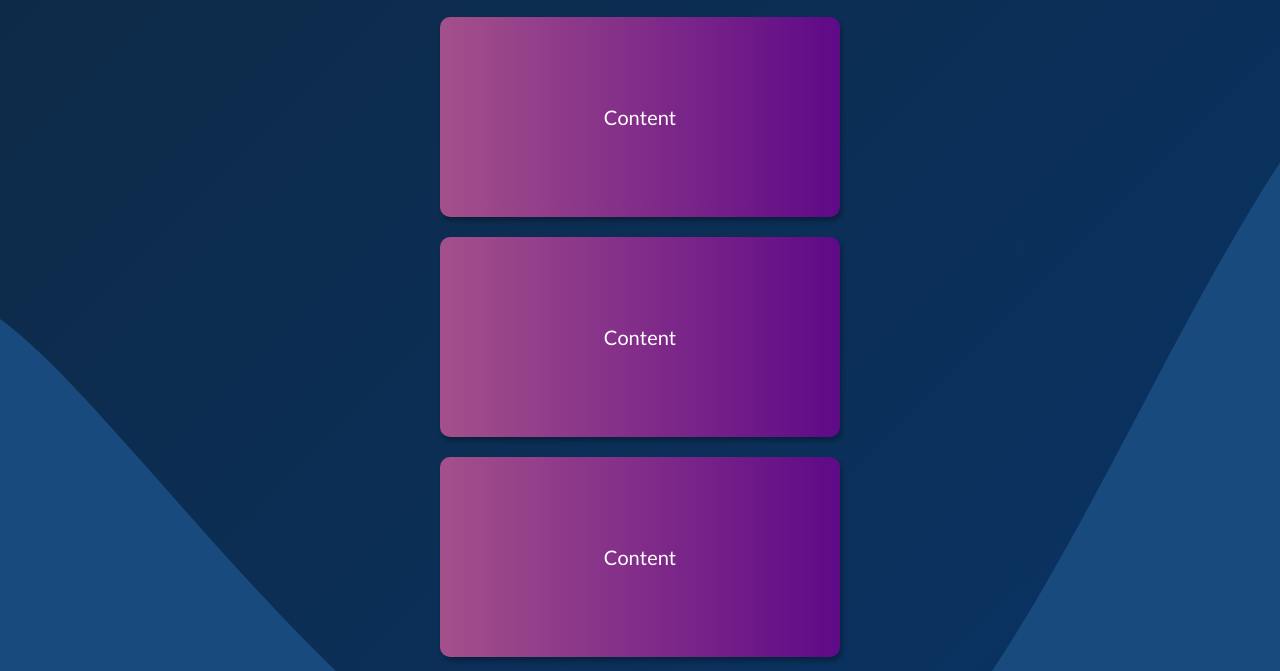
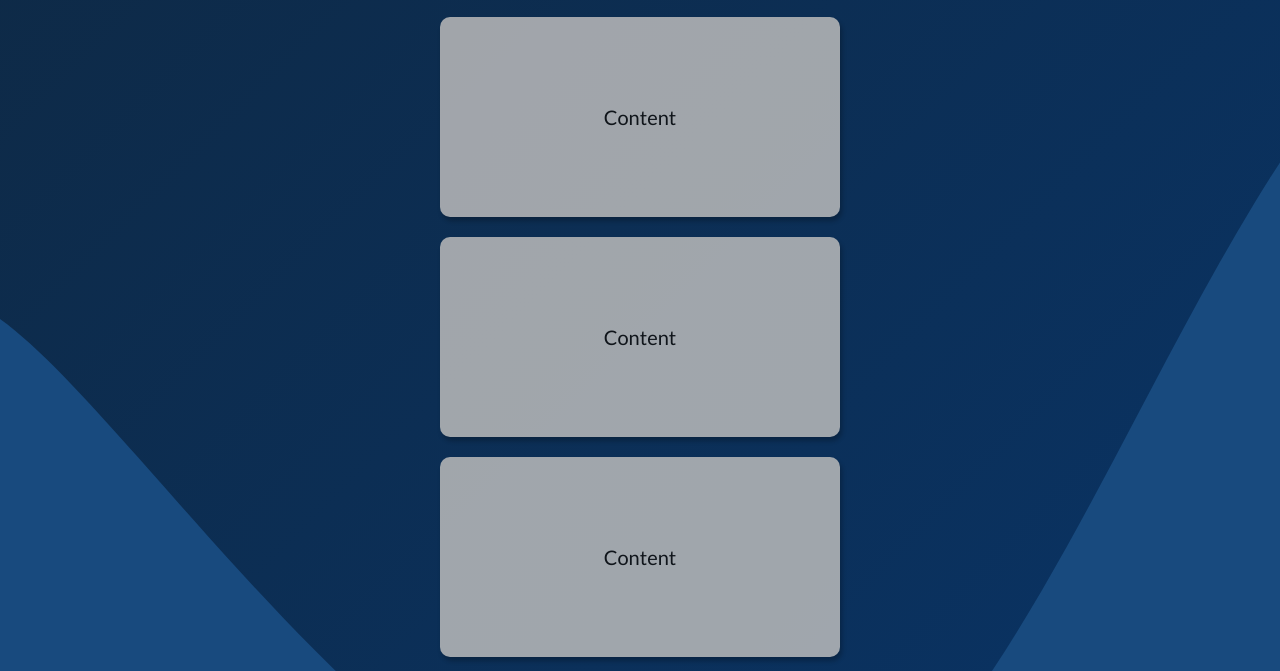
Before and after one commit to AmTanny/50days, a plain HTML site: page day-6/index.html in a window 1280 px wide. Shown: the part 52-723 px from the top of the page. Drawn offline with Linux system fonts and the light colour scheme.

Commit message:
Update style.css

```diff
--- a/day-6/style.css
+++ b/day-6/style.css
@@ -28,10 +28,10 @@ h1 {
 }
 
 .box {
-    background-color: #a4508b;
-    background-image: linear-gradient(90deg, #a4508b 0%, #5f0a87 99%);
-    color: #fff;
+    background-color: #bbb;
+    color: #111;
     display: flex;
+    opacity: 0.85;
     align-items: center;
     justify-content: center;
     width: 400px;
@@ -46,6 +46,8 @@ h1 {
 .box:hover {
     transform: scale(1.1) !important;
     cursor: pointer;
+    background-color: #eee;
+    opacity: 1;
 }
 
 .box:nth-of-type(even) {
```
